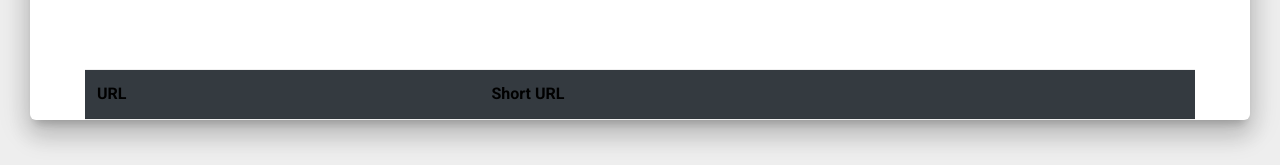
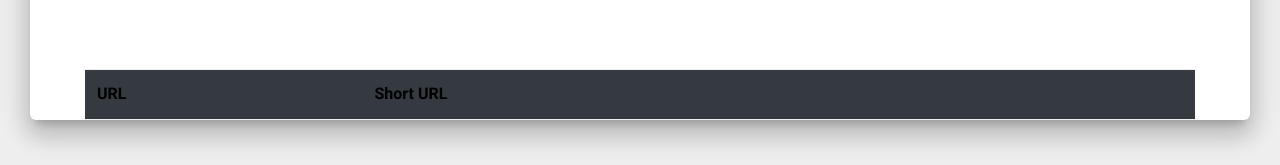
Before and after one commit to littlepazienza/url-shortener, a plain HTML site: page www/index.html in a window 1280 px wide. Shown: the part 1060-1225 px from the top of the page. Drawn offline with Linux system fonts and the light colour scheme; no server answers.

Commit message:
adding some overflow control

```diff
--- a/www/index.html
+++ b/www/index.html
@@ -62,8 +62,8 @@
       <table class="table table-striped">
         <thead class="bg-dark">
           <tr>
-            <th>URL</th>
-            <th>Short URL</th>
+            <th width="25%" styles="overflow: hidden; text-overflow: ellipsis;">URL</th>
+            <th width="75%" styles="overflow: hidden; text-overflow: ellipsis;">Short URL</th>
           </tr>
         </thead>
         <tbody id="urls">
@@ -120,8 +120,8 @@
               let id = document.createElement("td");
               url.innerText = urls[i];
               id.innerText = `https://url.ienza.tech/${i}`;
+              tr.appendChild(url);
               tr.appendChild(id);
-              tr.appendChild(url);
               tbody.appendChild(tr);
             }
         },
```
